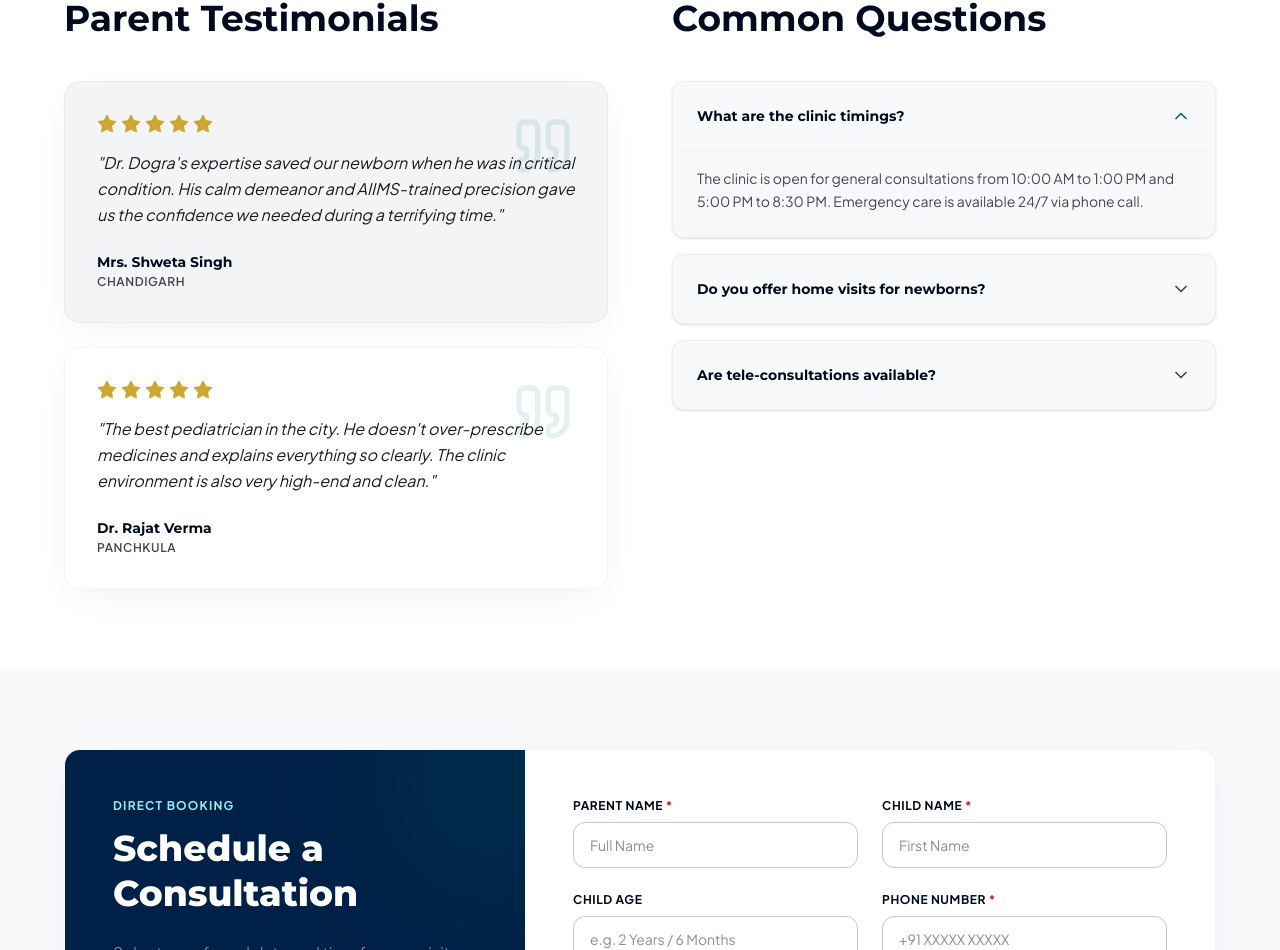
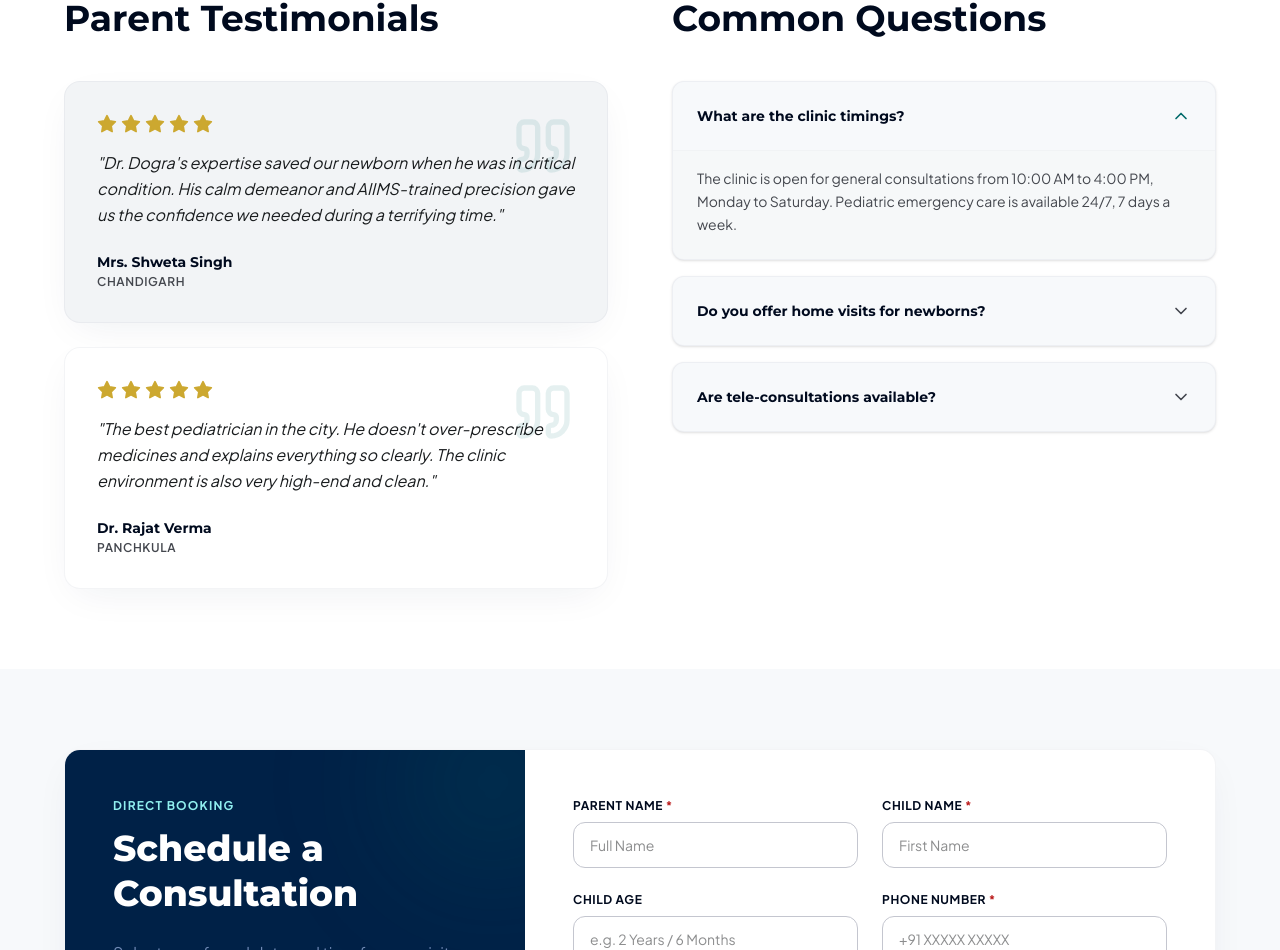
Before and after one commit to damandeeps107-eng/real-antigravity, a React (Vite) app: page / in a window 1280 px wide. Shown: the part 4026-4976 px from the top of the page. Built offline with nearby package versions, Linux system fonts and the light colour scheme.

Commit message:
Update clinic hours to 10 AM - 4 PM Monday-Saturday and emergency support to 24/7

```diff
--- a/src/components/BookingForm.tsx
+++ b/src/components/BookingForm.tsx
@@ -185,7 +185,7 @@ export const BookingForm: React.FC = () => {
                   id="preferred-time"
                 >
                   <option value="Morning (10 AM - 1 PM)">Morning (10 AM - 1 PM)</option>
-                  <option value="Evening (5 PM - 8 PM)">Evening (5 PM - 8 PM)</option>
+                  <option value="Afternoon (1 PM - 4 PM)">Afternoon (1 PM - 4 PM)</option>
                 </select>
               </div>
 
--- a/src/components/FAQ.tsx
+++ b/src/components/FAQ.tsx
@@ -13,7 +13,7 @@ export const FAQ: React.FC = () => {
     {
       id: 1,
       question: 'What are the clinic timings?',
-      answer: 'The clinic is open for general consultations from 10:00 AM to 1:00 PM and 5:00 PM to 8:30 PM. Emergency care is available 24/7 via phone call.',
+      answer: 'The clinic is open for general consultations from 10:00 AM to 4:00 PM, Monday to Saturday. Pediatric emergency care is available 24/7, 7 days a week.',
     },
     {
       id: 2,
```
